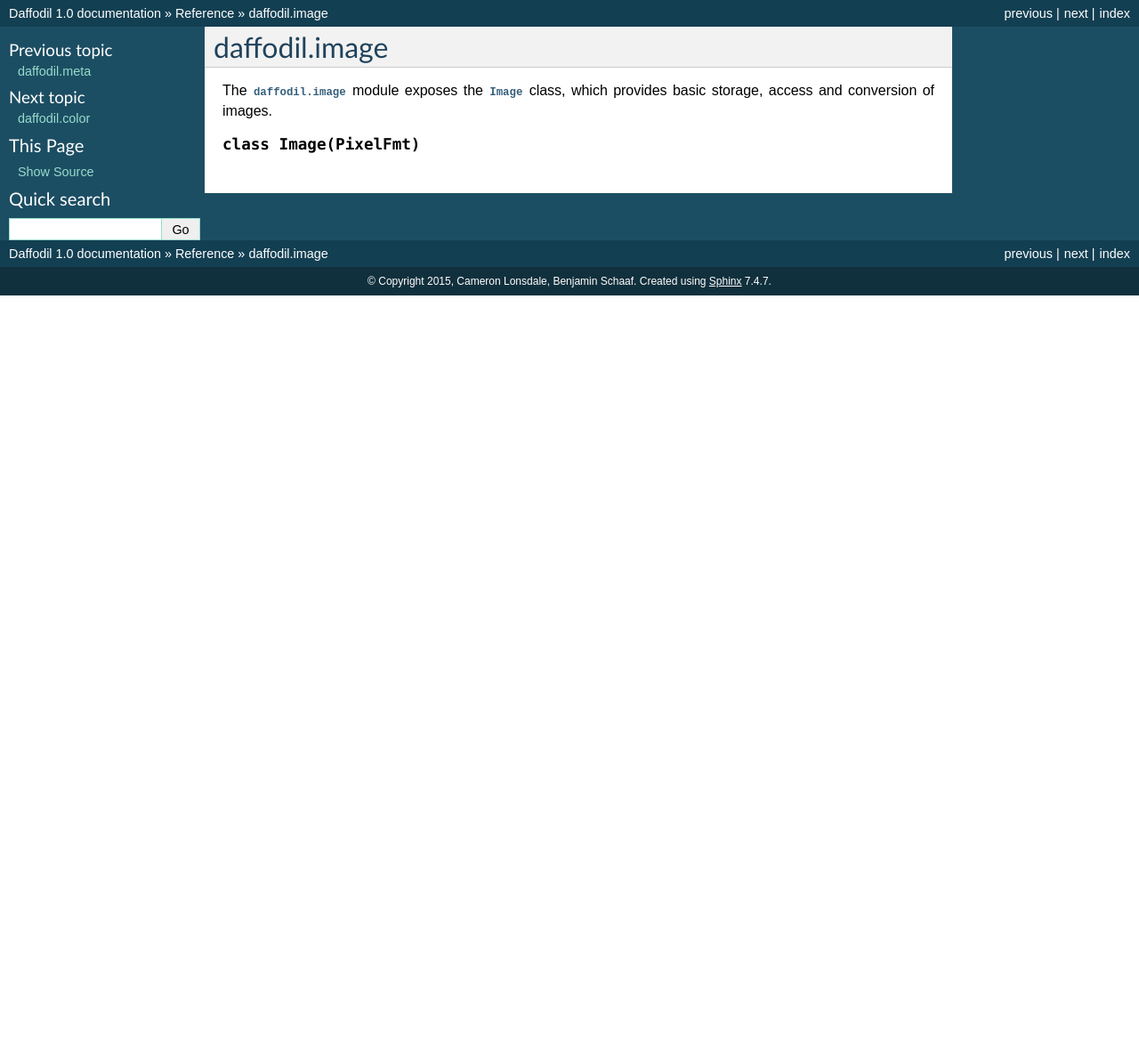
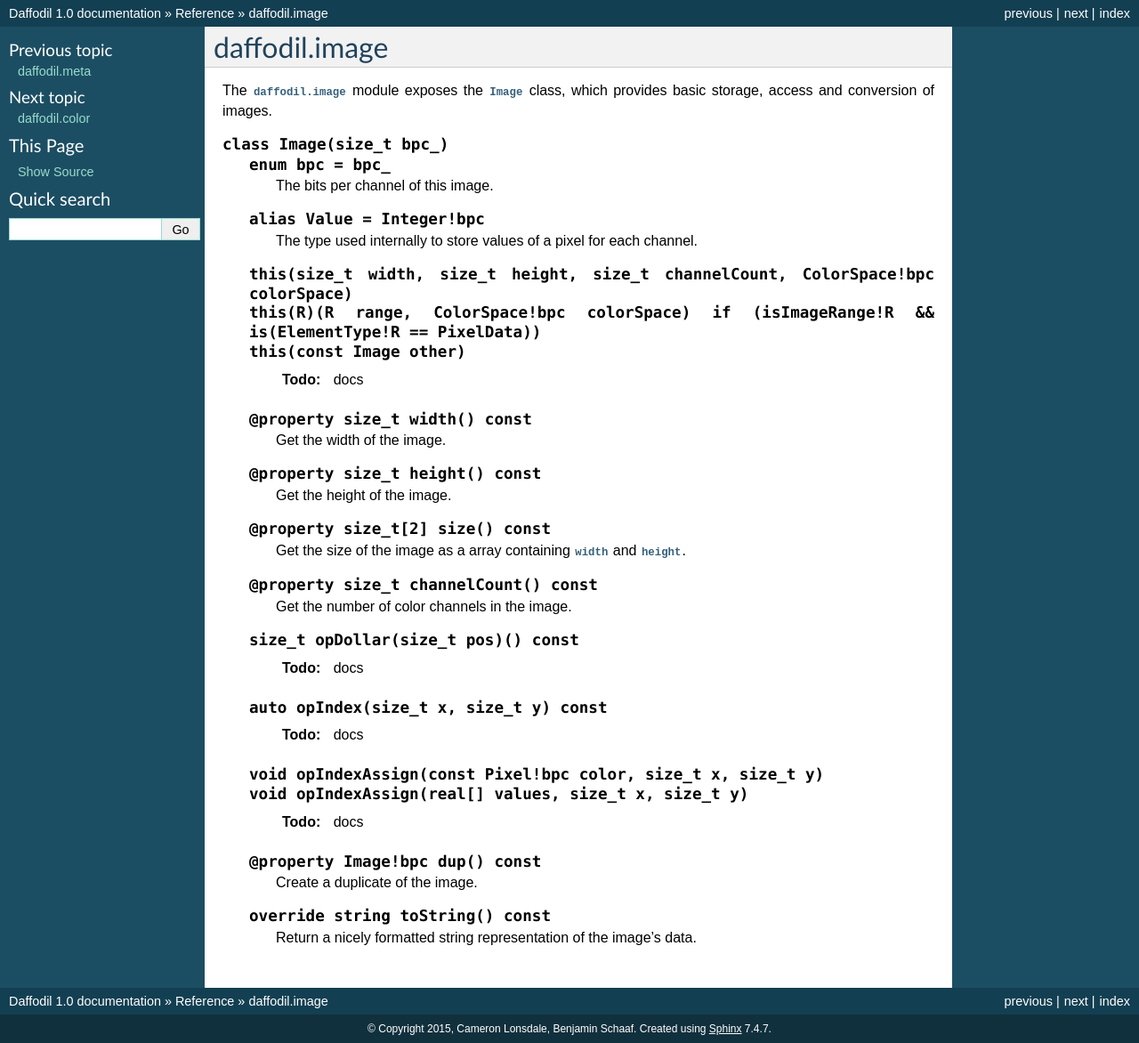
Before and after one commit to BenjaminSchaaf/daffodil, a Sphinx documentation site: the page built from docs/reference/image.rst, in a window 1280 px wide. Shown: the whole page at 89% size. Built offline with Sphinx 7.4.7, drawn with Linux system fonts in a browser that asks for light colours; before the commit the page ends 900 px from its top, so only the background shows below that.

Commit message:
Wrote docs for daffodil.image

```diff
--- a/docs/reference/image.rst
+++ b/docs/reference/image.rst
@@ -3,8 +3,82 @@
 daffodil.image
 ##############
 
-The :d:mod:`daffodil.image` module exposes the :d:func:`Image` class, which
+The :d:mod:`daffodil.image` module exposes the :d:class:`Image` class, which
 provides basic storage, access and conversion of images.
 
 .. d:class::
-    class Image(PixelFmt)
+    class Image(size_t bpc_)
+
+    .. d:enum::
+        enum bpc = bpc_
+
+        The bits per channel of this image.
+
+    .. d:alias::
+        alias Value = Integer!bpc
+
+        The type used internally to store values of a pixel for each channel.
+
+    .. d:function::
+        this(size_t width, size_t height, size_t channelCount, ColorSpace!bpc colorSpace)
+        this(R)(R range, ColorSpace!bpc colorSpace) if (isImageRange!R && is(ElementType!R == PixelData))
+        this(const Image other)
+        :name: this
+
+        .. todo:: docs
+
+    .. d:function::
+        @property size_t width() const
+        :name: width
+
+        Get the width of the image.
+
+    .. d:function::
+        @property size_t height() const
+        :name: height
+
+        Get the height of the image.
+
+    .. d:function::
+        @property size_t[2] size() const
+        :name: size
+
+        Get the size of the image as a array containing :d:func:`width` and
+        :d:func:`height`.
+
+    .. d:function::
+        @property size_t channelCount() const
+        :name: channelCount
+
+        Get the number of color channels in the image.
+
+    .. d:function::
+        size_t opDollar(size_t pos)() const
+        :name: opDollar
+
+        .. todo:: docs
+
+    .. d:function::
+        auto opIndex(size_t x, size_t y) const
+        :name: opIndex
+
+        .. todo:: docs
+
+    .. d:function::
+        void opIndexAssign(const Pixel!bpc color, size_t x, size_t y)
+        void opIndexAssign(real[] values, size_t x, size_t y)
+        :name: opIndexAssign
+
+        .. todo:: docs
+
+    .. d:function::
+        @property Image!bpc dup() const
+        :name: dup
+
+        Create a duplicate of the image.
+
+    .. d:function::
+        override string toString() const
+        :name: toString
+
+        Return a nicely formatted string representation of the image's data.
```
